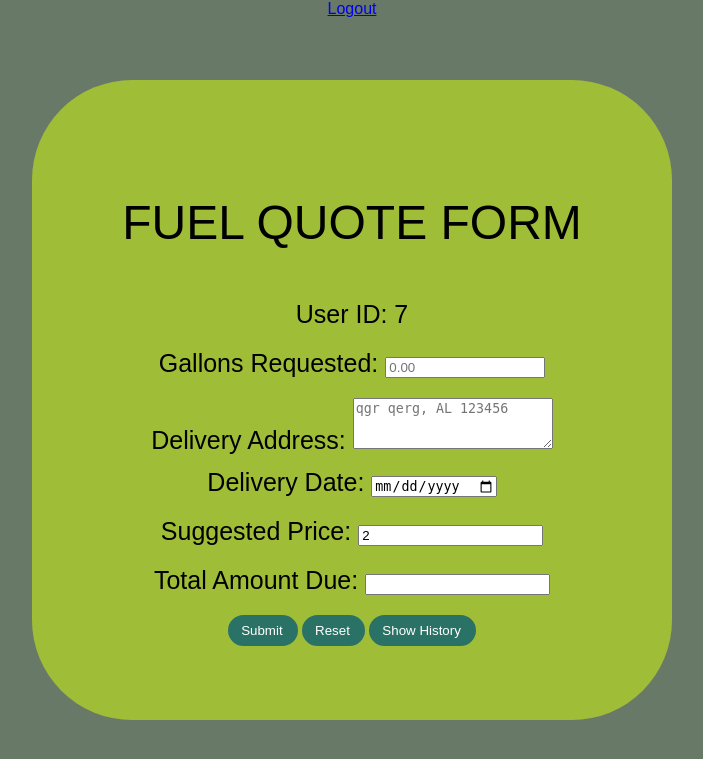
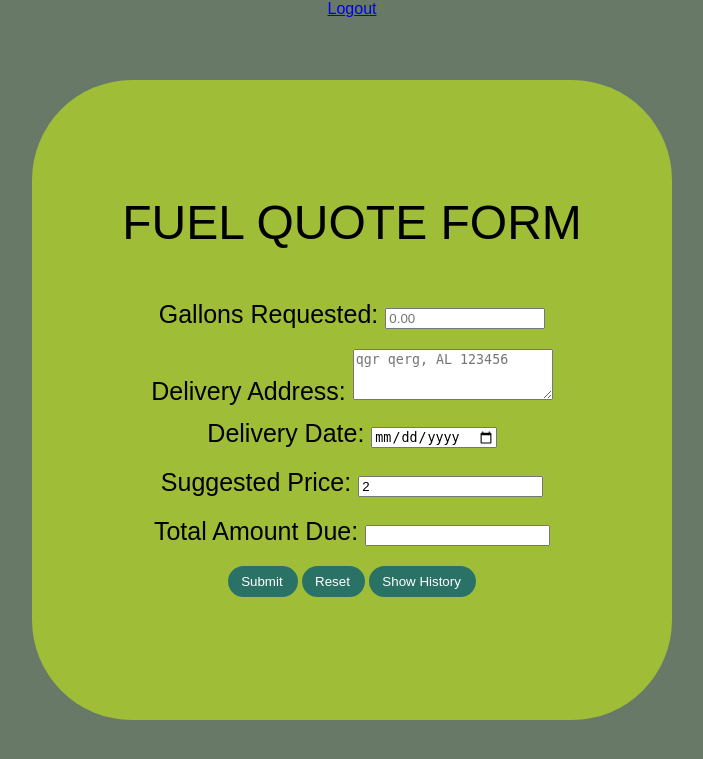
Before and after one commit to fenil9shah/Shah_Botello_Thomas_Truong, a PHP site: the page made by htdoc files/fuel_quote.php in a window 1280 px wide. Shown: the top 759 px of the page, without its empty margins (288-991 px from the left). Run offline with PHP 8.4, Linux system fonts and the light colour scheme; a user stored in the database is signed in; data comes from the database, SQL or seed files in the repository.

Commit message:
Update fuel_quote.php
remove user id text box

```diff
--- a/htdoc files/fuel_quote.php
+++ b/htdoc files/fuel_quote.php
@@ -37,12 +37,6 @@
             </header>
 
             <div class="SectionInput">
-                <div class="Gallons">
-                    User ID:
-                    <?php
-                        print($userID);
-                    ?>
-                </div>
                 <div class="Gallons">
                         Gallons Requested:
                         <input type="number" size="15" id="txtGallon_requested" name="txtGallon_requested" min="0" max="999999999999999" placeholder="0.00" onfocus="this.placeholder = ''" onblur="calculateTotal()" required>
```
